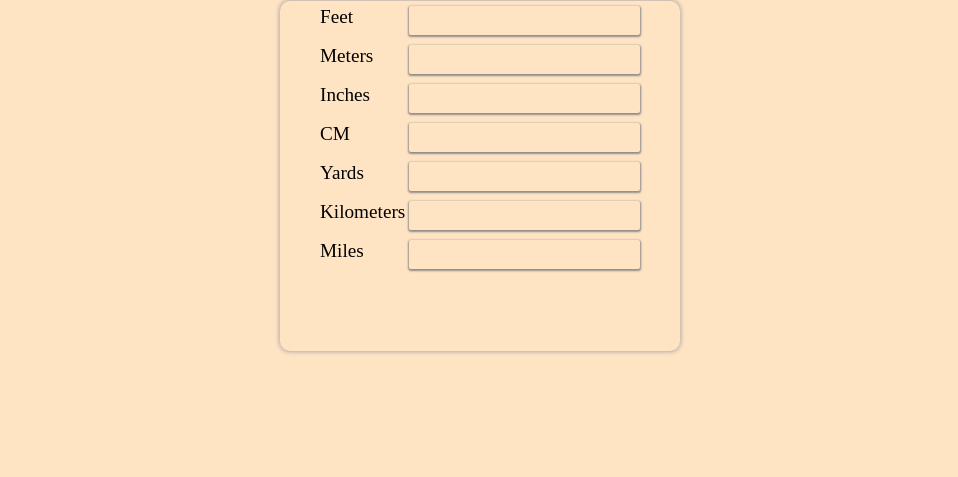
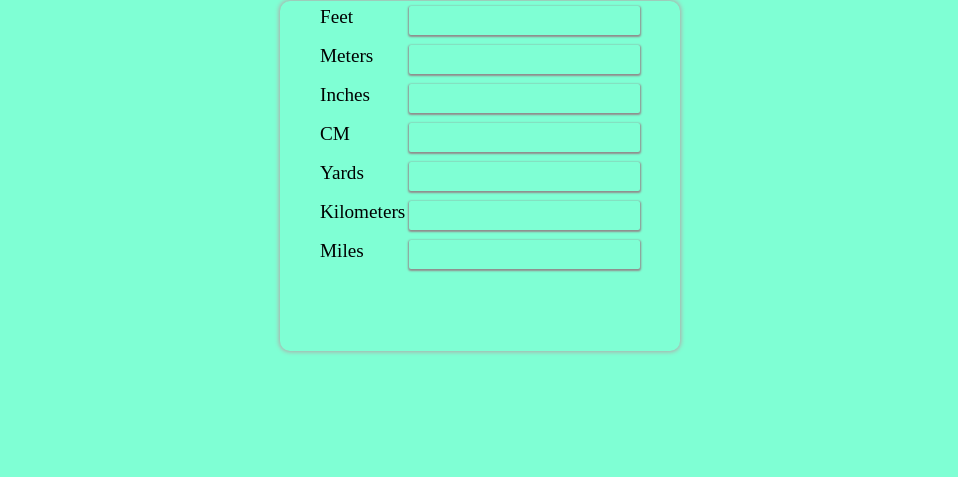
Before and after one commit to Sumitjain-T/CC-DEC-WEB_DEVELOPMENT-, a plain HTML site: page Task-1_Unit-Convertor/index.html in a window 1280 px wide. Shown: the part 323-800 px from the top of the page, without its empty margins (160-1118 px from the left). Drawn offline with Linux system fonts and the light colour scheme.

Commit message:
Update style.css

```diff
--- a/Task-1_Unit-Convertor/style.css
+++ b/Task-1_Unit-Convertor/style.css
@@ -14,7 +14,7 @@ p{
     margin:0;
     padding:0;
     box-sizing: border-box;
-    background-color: bisque;
+    background-color: aquamarine;
 }
 body{
     display: flex;
```
